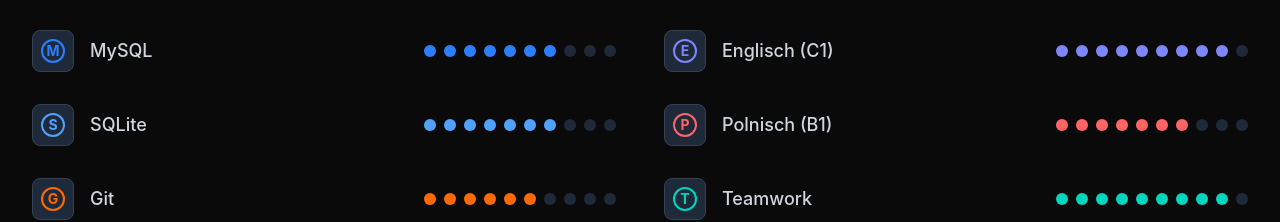
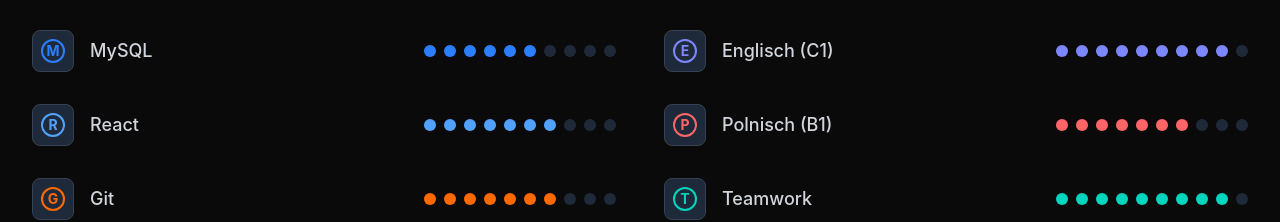
Before and after one commit to marcelkawa/portfolio, a React (Vite) app: page / in a window 1280 px wide. Shown: the part 1652-1874 px from the top of the page. Built offline with nearby package versions, Linux system fonts and the light colour scheme.

Commit message:
Update Skills

```diff
--- a/src/App.jsx
+++ b/src/App.jsx
@@ -18,9 +18,9 @@
 const skills = {
   left: [
     { name: "Python", level: 8, color: "text-sky-500", bgColor: "bg-sky-500" },
-    { name: "MySQL", level: 7, color: "text-blue-500", bgColor: "bg-blue-500" },
-    { name: "SQLite", level: 7, color: "text-blue-400", bgColor: "bg-blue-400" },
-    { name: "Git", level: 6, color: "text-orange-500", bgColor: "bg-orange-500" },
+    { name: "MySQL", level: 6, color: "text-blue-500", bgColor: "bg-blue-500" },
+    { name: "React", level: 7, color: "text-blue-400", bgColor: "bg-blue-400" },
+    { name: "Git", level: 7, color: "text-orange-500", bgColor: "bg-orange-500" },
   ],
   right: [
     { name: "MS Office", level: 9, color: "text-blue-300", bgColor: "bg-blue-300" },
```
